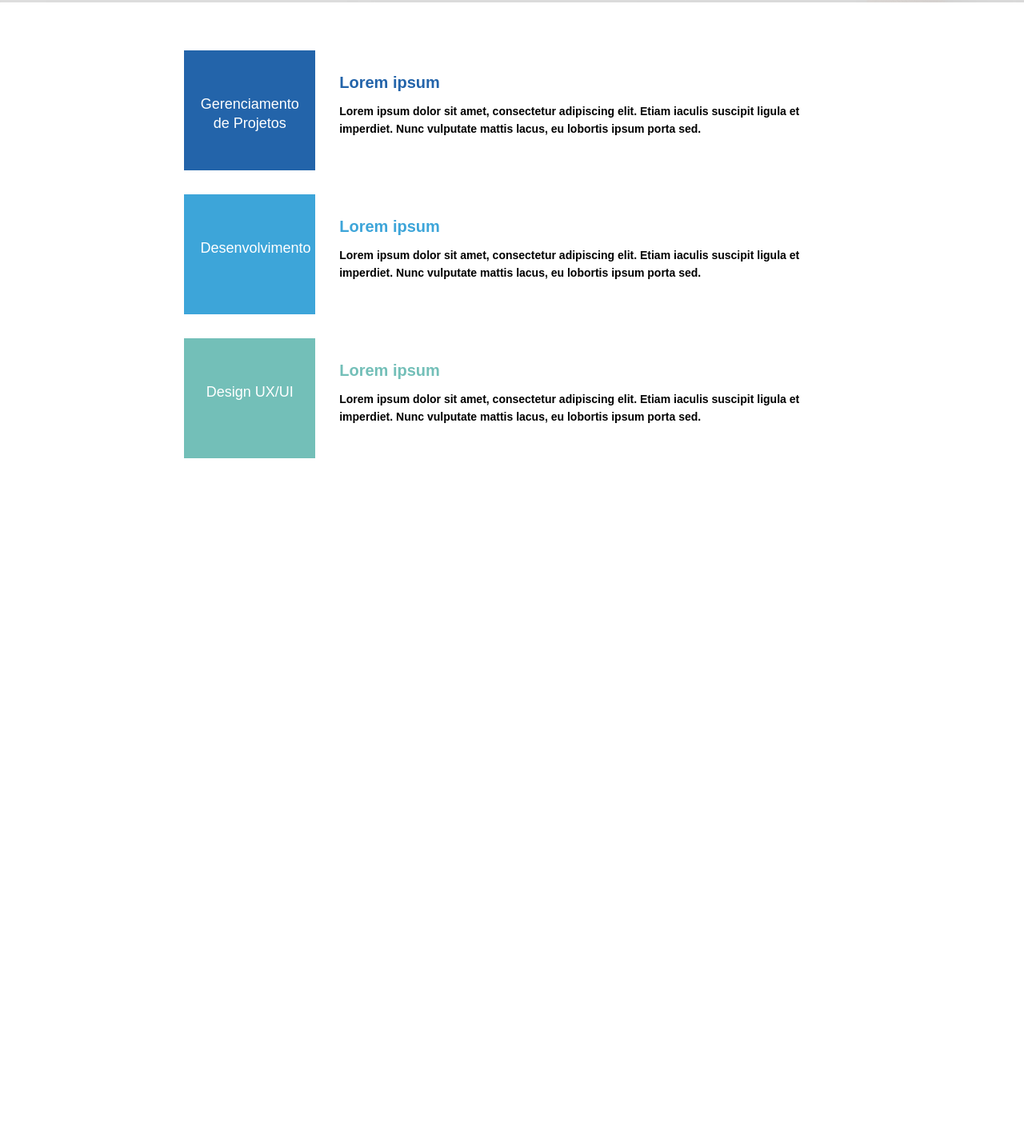
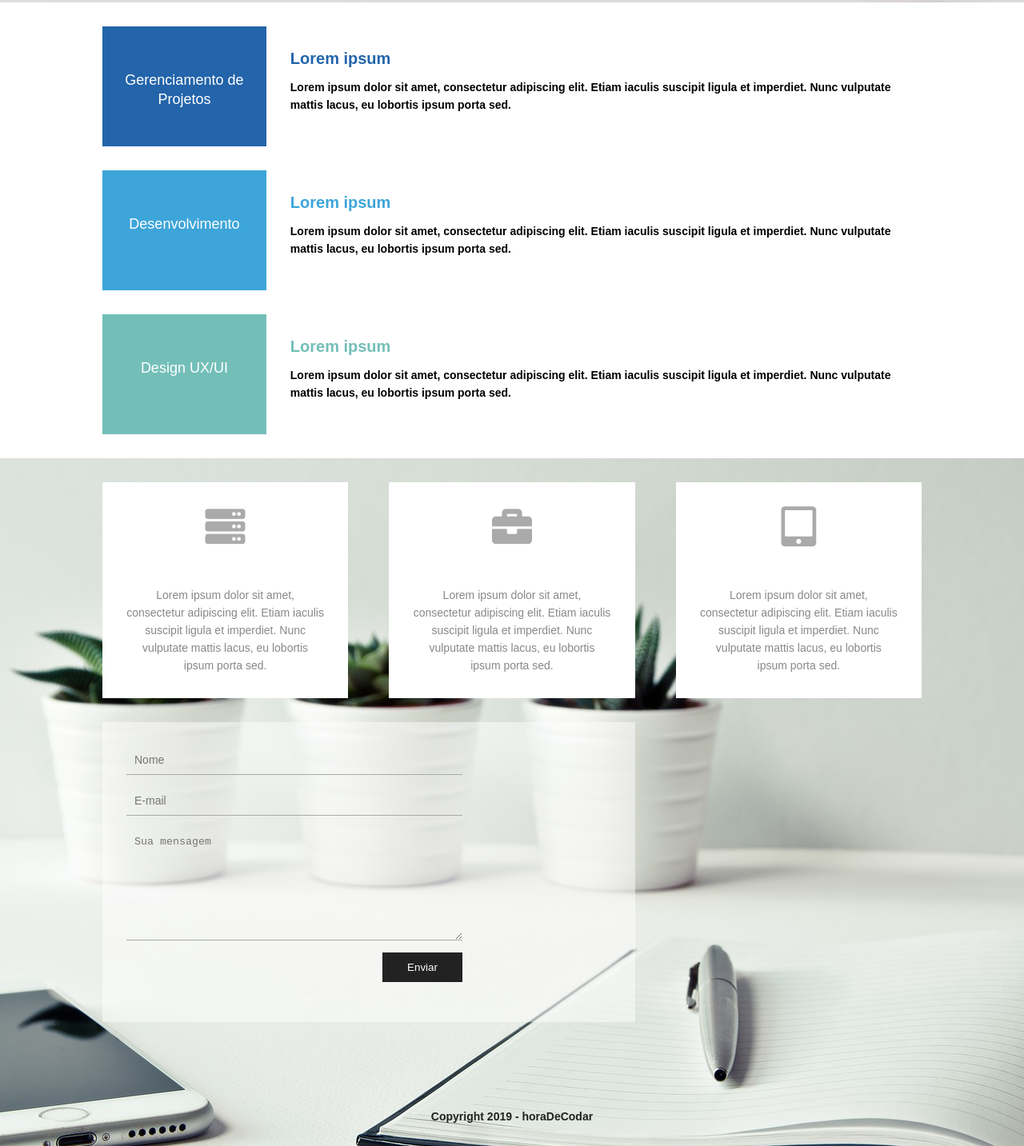
Before and after one commit to felipegaldino21/Agencia-X, a plain HTML site: page index.html in a window 1280 px wide. Shown: the part 597-2030 px from the top of the page at 80% size. Before the commit the page ends 1170 px from the top, so only its background shows below. Drawn offline with Linux system fonts and the light colour scheme.

Commit message:
Creating the footer of the site and creating the stylization of this site location, finishing the project.

```diff
--- a/css/styles.css
+++ b/css/styles.css
@@ -158,3 +158,127 @@ html {
 #design-box{
     background-color: #73bfb8;
 }
+
+/* Sobre a empresa */
+
+.footer-container {
+    background-image: url('../img/rodape.jpg');
+    background-position: center;
+
+}
+
+.about-container {
+    max-width: 1200px;
+    padding: 30px 10%;
+    position: relative;
+    clear:both;
+
+}
+
+.about-card {
+    float: left;
+    width: 30%;
+    padding:30px;
+    background-color: #FFF;
+    text-align: center;
+    box-sizing: border-box;
+}
+
+.middle-card{
+    margin-left: 5%;
+    margin-right: 5%;
+}
+
+.about-card i {
+    font-size:50px;
+    color:#AAA;
+
+}
+
+.about-card p {
+    margin-top: 50px;
+    font-size: 14px;
+    line-height: 22px;
+    color: #888;
+}
+
+/* footer */
+
+footer {
+	clear: both;
+	max-width: 1200px;
+	height: 500px;
+	padding: 30px 10%;
+	position: relative;
+}
+
+.form-container {
+    width: 65%;
+    height: 375px;
+    position: relative;
+    display: block;
+}
+
+.form-background {
+    width: 100%;
+    height: 100%;
+    background-color: #FFF;
+    opacity: .5;
+}
+
+.form-container form {
+    position: absolute;
+    top: 30px;
+    left: 30px;
+    height: 300px;
+}
+
+.form-container input, .form-container textarea {
+    width: 400px;
+    display: block;
+    border: none;
+    padding: 10px;
+    margin-bottom: 15px;
+    border-bottom: 1px solid #AAA;
+    border-radius: 0;
+    background-color: transparent;
+}
+
+.form-container textarea {
+    height: 120px;
+}
+
+.form-container input::placeholder, .form-container::placeholder {
+    font-size: 14px;
+}
+
+.form-container .submit {
+    background-color: #222;
+    color:#FFF;
+    border: 1px solid transparent;
+    width: 100px;
+    position: relative;
+    float: right;
+    cursor: pointer;
+    transition: .5s;
+}
+
+.form-container .submit:hover {
+    background-color: #FFF;
+    color: #222;
+    border: 1px solid #222;
+
+}
+
+.copyright {
+    color: #222;
+    font-size: 14px;
+    font-weight: bold;
+    text-align: center;
+    position: absolute;
+    left: 0;
+    right: 0;
+    bottom: 30px;
+    margin-left: auto;
+    margin-right:auto;
+}
--- a/index.html
+++ b/index.html
@@ -27,16 +27,13 @@
                     <div class="company-info-background"></div>
                     <div class="company-info-titlebox">
                         <h2>Seja bem-vindo ao nosso site</h2>
-                        <p>Lorem ipsum dolor sit amet consectetur adipisicing elit. Facere nostrum quae reprehenderit
-                            exercitationem!</p>
+                        <p>Lorem ipsum dolor sit amet, consectetur adipiscing elit. Etiam iaculis suscipit ligula et imperdiet. Nunc vulputate mattis lacus, eu lobortis ipsum porta sed.</p>
                     </div>
                 </div>
             </div>
         </header>
-        <!-- Seção de serviços -->
+        <!-- seção de serviços -->
         <section>
-            <div class="services-container">
-                <div class="service-box">
             <div class="services-container">
                 <div class="service-box">
                     <div class="service-title" id="gerenciamento-box">
@@ -66,9 +63,40 @@
                     </div>
                 </div>
             </div>
+        </section>
+        <!-- Seção sobre a empresa -->
+        <div class="footer-container">
+            <section>
+                <div class="about-container">
+                    <div class="about-card">
+                        <i class="fas fa-server"></i>
+                        <p>Lorem ipsum dolor sit amet, consectetur adipiscing elit. Etiam iaculis suscipit ligula et imperdiet. Nunc vulputate mattis lacus, eu lobortis ipsum porta sed.</p>
+                    </div>
+                    <div class="about-card middle-card">
+                        <i class="fas fa-briefcase"></i>
+                        <p>Lorem ipsum dolor sit amet, consectetur adipiscing elit. Etiam iaculis suscipit ligula et imperdiet. Nunc vulputate mattis lacus, eu lobortis ipsum porta sed.</p>
+                    </div>
+                    <div class="about-card">
+                        <i class="fas fa-tablet-alt"></i>
+                        <p>Lorem ipsum dolor sit amet, consectetur adipiscing elit. Etiam iaculis suscipit ligula et imperdiet. Nunc vulputate mattis lacus, eu lobortis ipsum porta sed.</p>
                     </div>
                 </div>
             </section>
+            <footer>
+                <div class="form-container">
+                    <div class="form-background"></div>
+                    <form>
+                        <input type="text" name="name" id="name" placeholder="Nome">
+                        <input type="email" name="email" id="email" placeholder="E-mail">
+                        <textarea name="message" id="message" placeholder="Sua mensagem"></textarea>
+                        <input type="submit" class="submit" value="Enviar">
+                    </form>
+                </div>
+                <div class="copyright">
+                    <p>Copyright 2019 - horaDeCodar</p>
+                </div>
+            </footer>
+        </div>
     </div>
 </body>
 
```
Lines whose indentation alone changed are shown as unchanged.
